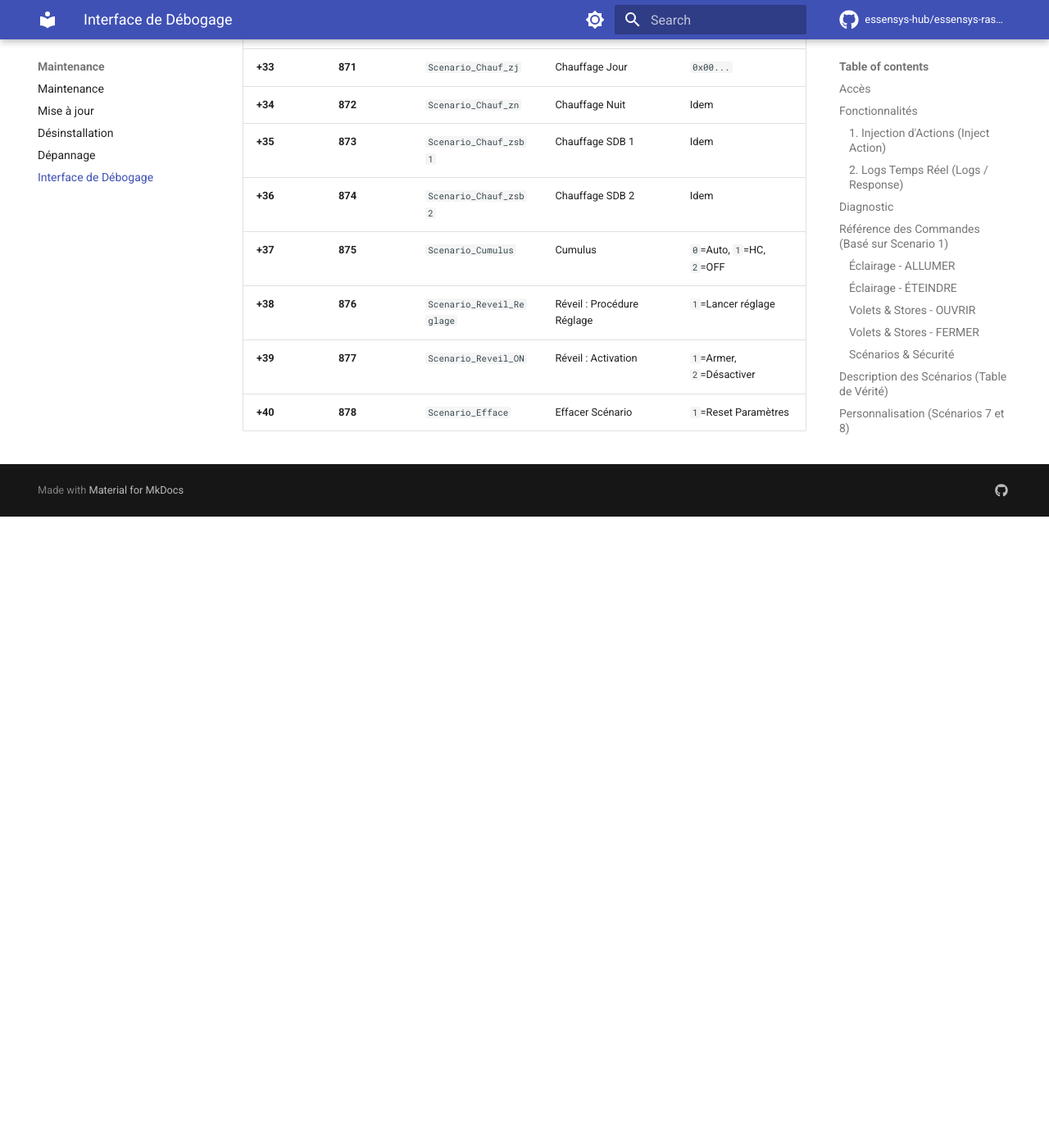
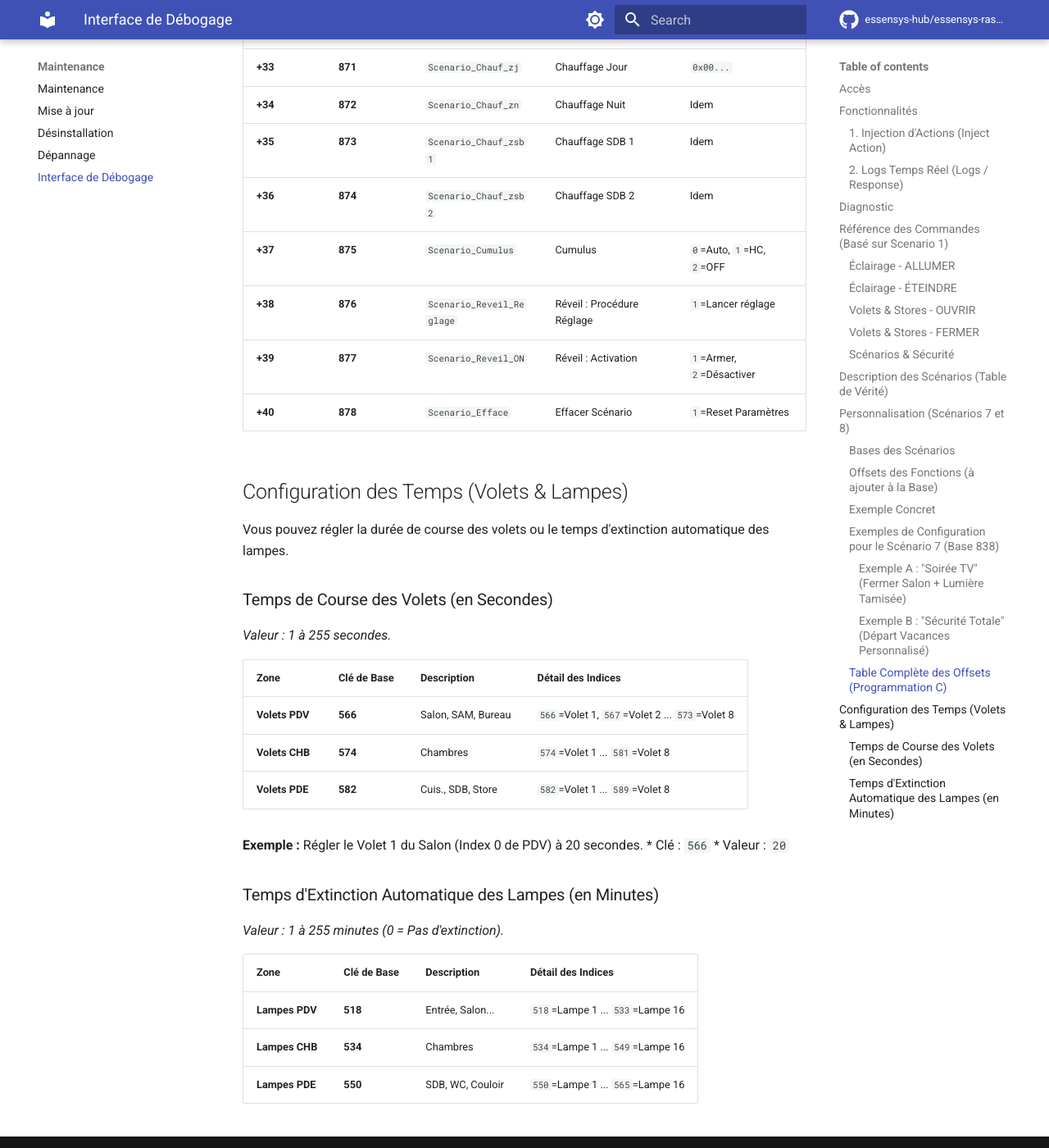
Before and after one commit to essensys-hub/essensys-raspberry-install, an MkDocs documentation site: the page built from docs/maintenance/debug.md, in a window 1280 px wide and 1400 px high, scrolled down 11374 px. Shown: the whole window at 82% size. Built offline with MkDocs 1.6.1 and Material for MkDocs 9.7.7, drawn with Linux system fonts in a browser that asks for light colours; comment, search, counter and statistics services are not loaded; the version menu is left out; before the commit the page ends 12004 px from its top, so only the background shows below that.

Commit message:
Add timer configuration guide for shutters and lights

```diff
--- a/docs/maintenance/debug.md
+++ b/docs/maintenance/debug.md
@@ -272,3 +272,29 @@ Utilisez ce tableau pour calculer n'importe quelle clé de configuration.
 | **+38** | **876** | `Scenario_Reveil_Reglage` | Réveil : Procédure Réglage | `1`=Lancer réglage |
 | **+39** | **877** | `Scenario_Reveil_ON` | Réveil : Activation | `1`=Armer, `2`=Désactiver |
 | **+40** | **878** | `Scenario_Efface` | Effacer Scénario | `1`=Reset Paramètres |
+
+## Configuration des Temps (Volets & Lampes)
+
+Vous pouvez régler la durée de course des volets ou le temps d'extinction automatique des lampes.
+
+### Temps de Course des Volets (en Secondes)
+*Valeur : 1 à 255 secondes.*
+
+| Zone | Clé de Base | Description | Détail des Indices |
+| :--- | :--- | :--- | :--- |
+| **Volets PDV** | **566** | Salon, SAM, Bureau | `566`=Volet 1, `567`=Volet 2 ... `573`=Volet 8 |
+| **Volets CHB** | **574** | Chambres | `574`=Volet 1 ... `581`=Volet 8 |
+| **Volets PDE** | **582** | Cuis., SDB, Store | `582`=Volet 1 ... `589`=Volet 8 |
+
+**Exemple :** Régler le Volet 1 du Salon (Index 0 de PDV) à 20 secondes.
+*   Clé : `566`
+*   Valeur : `20`
+
+### Temps d'Extinction Automatique des Lampes (en Minutes)
+*Valeur : 1 à 255 minutes (0 = Pas d'extinction).*
+
+| Zone | Clé de Base | Description | Détail des Indices |
+| :--- | :--- | :--- | :--- |
+| **Lampes PDV** | **518** | Entrée, Salon... | `518`=Lampe 1 ... `533`=Lampe 16 |
+| **Lampes CHB** | **534** | Chambres | `534`=Lampe 1 ... `549`=Lampe 16 |
+| **Lampes PDE** | **550** | SDB, WC, Couloir | `550`=Lampe 1 ... `565`=Lampe 16 |
```
